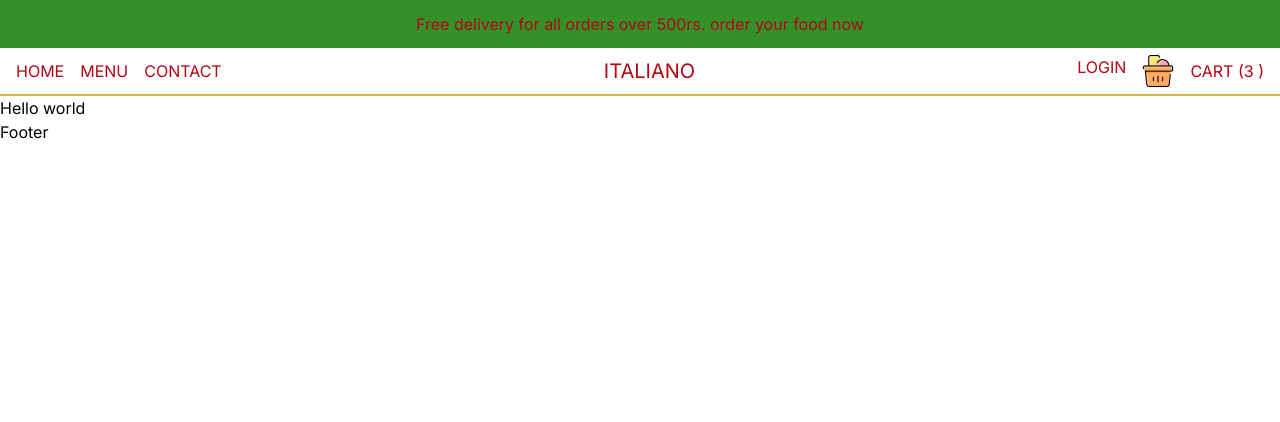
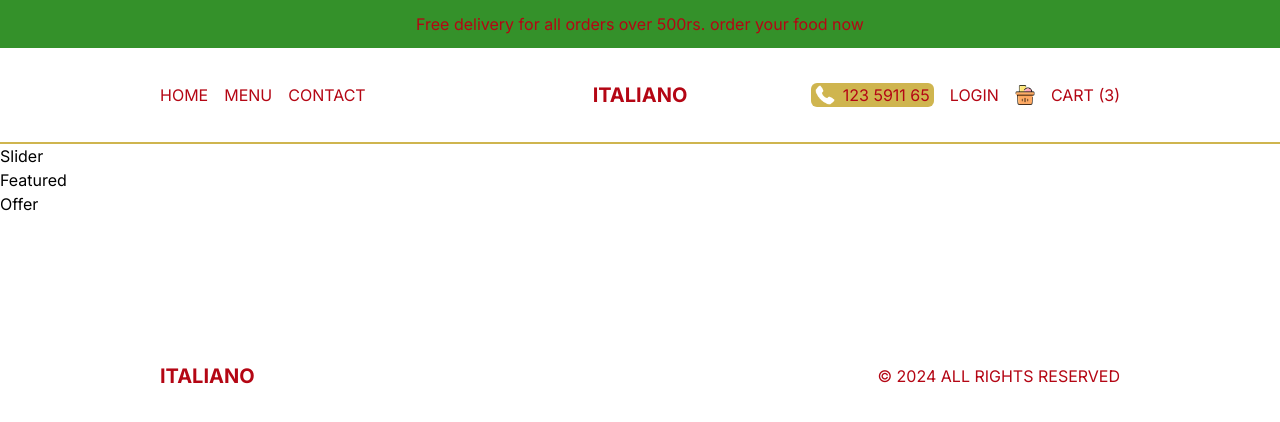
Before and after one commit to ASK-Baloch/Italiano, a Next.js app: page / in a window 1280 px wide. Shown: the top 422 px of the page. Built offline with nearby package versions, Linux system fonts and the light colour scheme.

Commit message:
completed navbar and footer

```diff
--- a/src/app/page.tsx
+++ b/src/app/page.tsx
@@ -1,7 +1,14 @@
+import Featured from "@/components/Featured";
+import Offer from "@/components/Offer";
+import Slider from "@/components/Slider";
 import Image from "next/image";
 
 export default function Home() {
   return (
-    <main> Hello world </main>
+    <main>
+      <Slider />
+      <Featured />
+      <Offer />
+    </main>
   );
 }
--- a/src/components/CartIcon.tsx
+++ b/src/components/CartIcon.tsx
@@ -5,10 +5,10 @@ import React from "react";
 const CartIcon = () => {
   return (
     <Link href="/cart" className="flex items-center gap-4">
-      <div className="relative h-8 w-8">
+      <div className="relative h-8 w-8 md:w-5 md:h-5">
         <Image src="/cart.png" alt="Cart" fill />
       </div>
-      <span>Cart (3 )</span>
+      <span>Cart (3)</span>
     </Link>
   );
 };
--- /dev/null
+++ b/src/components/Featured.tsx
@@ -0,0 +1,9 @@
+import React from 'react'
+
+const Featured = () => {
+  return (
+    <div>Featured</div>
+  )
+}
+
+export default Featured
--- a/src/components/Footer.tsx
+++ b/src/components/Footer.tsx
@@ -1,8 +1,13 @@
+import Link from 'next/link'
 import React from 'react'
 
 const Footer = () => {
+  const currentYear = new Date().getFullYear();
   return (
-    <div>Footer</div>
+    <div className='h-12 md:h-24 p-4 lg:p-20 xl:p-40 text-[#B40614] flex items-center justify-between'>
+      <Link href='/' className='font-bold text-xl'>ITALIANO</Link>
+      <span>&copy; {currentYear} ALL RIGHTS RESERVED</span>
+    </div>
   )
 }
 
--- a/src/components/Navbar.tsx
+++ b/src/components/Navbar.tsx
@@ -2,18 +2,19 @@ import Link from "next/link";
 import React from "react";
 import Menu from "./Menu";
 import CartIcon from "./CartIcon";
+import Image from "next/image";
 
 const Navbar = () => {
   const user = false;
   return (
-    <div className="flex items-center justify-between p-4 h-12 text-[#B40614] uppercase border-b-2 border-b-[#CFB54F]">
+    <div className="flex items-center justify-between p-4 h-12 text-[#B40614] uppercase border-b-2 border-b-[#CFB54F] md:h-24 lg:px-20 xl:px-40">
       {/* LEFT LINKS */}
-      <div className="hidden md:flex gap-4">
+      <div className="hidden md:flex gap-4 flex-1">
         <Link href="/">Home</Link>
         <Link href="/menu">Menu</Link>
         <Link href="/">Contact</Link>
       </div>
-      <div className="text-xl">
+      <div className="text-xl md:font-bold flex-1 md:text-center">
         <Link href="/">Italiano</Link>
       </div>
       {/*  MOBILE MENU */}
@@ -21,7 +22,11 @@ const Navbar = () => {
         <Menu />
       </div>
       {/* RIGHT LINKS */}
-      <div className="hidden md:flex gap-4">
+      <div className="hidden md:flex gap-4 items-center flex-1 justify-end">
+        <div className="md:absolute top-3 right-2 lg:static flex items-center gap-2 cursor-pointer bg-[#CFB54F] px-1 rounded-md">
+          <Image src='/phone.png' alt="contact" width={20} height={20}/>
+          <span>123 5911 65</span>
+        </div>
         {!user ? (
           <Link href="/login">Login</Link>
         ) : (
--- /dev/null
+++ b/src/components/Offer.tsx
@@ -0,0 +1,9 @@
+import React from 'react'
+
+const Offer = () => {
+  return (
+    <div>Offer</div>
+  )
+}
+
+export default Offer
--- /dev/null
+++ b/src/components/Slider.tsx
@@ -0,0 +1,9 @@
+import React from 'react'
+
+const Slider = () => {
+  return (
+    <div>Slider</div>
+  )
+}
+
+export default Slider
```
